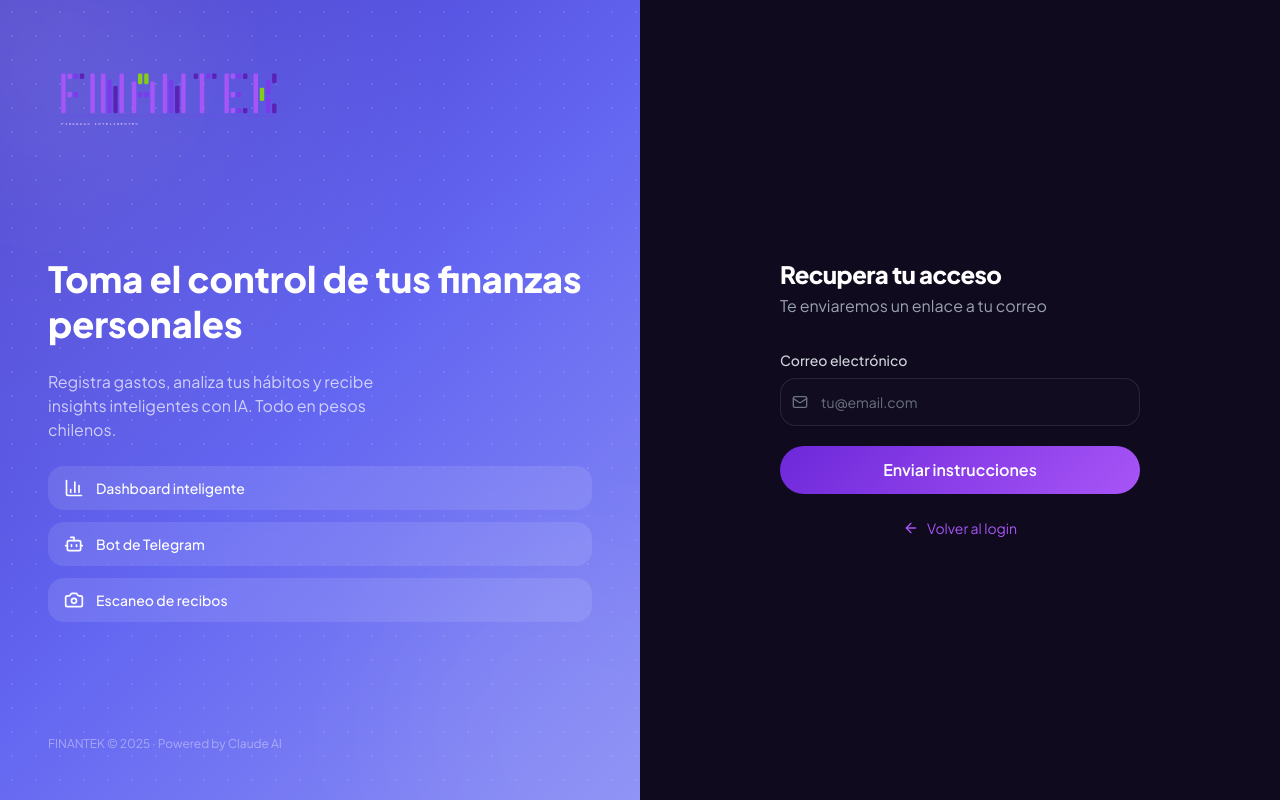
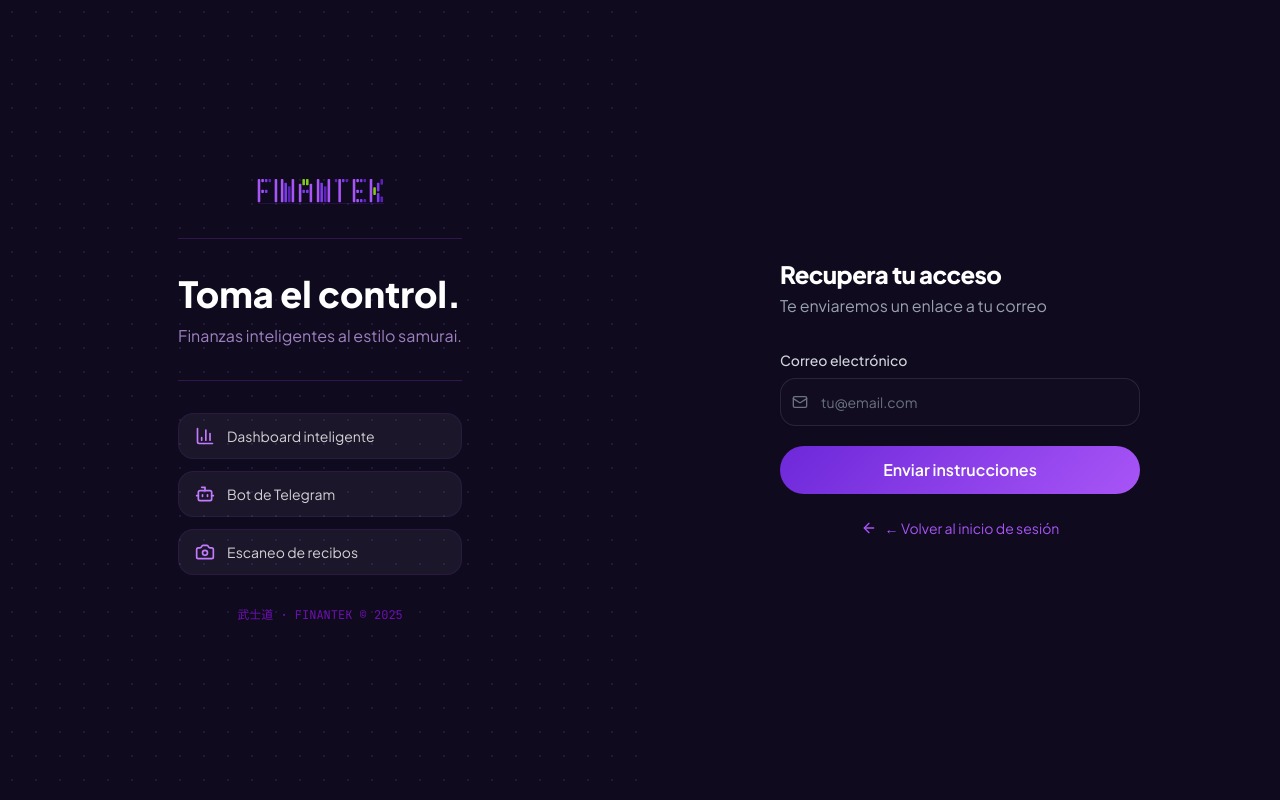
Before and after one commit to mjrossi-scafa/Finantek, a Next.js app: page /forgot-password in a window 1280 px wide. Built offline with nearby package versions, Linux system fonts and the light colour scheme; no server answers.

Commit message:
fix: panel izquierdo oscuro estilo app, forgot-password funcional

```diff
--- a/src/app/(auth)/forgot-password/page.tsx
+++ b/src/app/(auth)/forgot-password/page.tsx
@@ -20,7 +20,7 @@
     setLoading(true)
 
     const { error } = await supabase.auth.resetPasswordForEmail(email, {
-      redirectTo: process.env.NEXT_PUBLIC_APP_URL + '/reset-password'
+      redirectTo: `${process.env.NEXT_PUBLIC_APP_URL}/reset-password`
     })
 
     if (error) {
@@ -57,7 +57,6 @@
             className="inline-flex items-center gap-2 hover:text-violet-light transition-colors font-medium"
             style={{ color: '#A855F7' }}
           >
-            <ArrowLeft className="h-4 w-4" />
             Volver al login
           </Link>
         </div>
@@ -119,7 +118,7 @@
           style={{ color: '#A855F7' }}
         >
           <ArrowLeft className="h-4 w-4" />
-          Volver al login
+          ← Volver al inicio de sesión
         </Link>
       </div>
     </div>
--- a/src/app/(auth)/layout.tsx
+++ b/src/app/(auth)/layout.tsx
@@ -5,56 +5,58 @@
   return (
     <div className="min-h-screen flex">
       {/* Left side - branding */}
-      <div className="hidden lg:flex lg:w-1/2 gradient-primary text-white p-12 flex-col justify-between relative overflow-hidden">
-        {/* Patrón de puntos en el fondo */}
       <div
-          className="absolute inset-0"
+        className="hidden lg:flex lg:w-1/2 text-white p-12 flex-col justify-center relative overflow-hidden"
         style={{
-            backgroundImage: 'radial-gradient(circle, rgba(255,255,255,0.1) 1px, transparent 1px)',
+          backgroundColor: '#0F0A1E',
+          backgroundImage: 'radial-gradient(circle, rgba(139,92,246,0.15) 1px, transparent 1px)',
           backgroundSize: '24px 24px'
         }}
-        />
-
-        {/* Elementos decorativos existentes */}
-        <div className="absolute inset-0 bg-[radial-gradient(ellipse_at_top_left,rgba(255,255,255,0.12),transparent_50%)]" />
-        <div className="absolute -bottom-32 -right-32 w-96 h-96 bg-white/5 rounded-full blur-3xl" />
-        <div className="absolute -top-16 -left-16 w-64 h-64 bg-white/5 rounded-full blur-3xl" />
-
+      >
+        {/* Contenido centrado verticalmente */}
+        <div className="relative space-y-8 max-w-md mx-auto">
           {/* Logo */}
-        <div className="relative bg-transparent">
-          <FinantekLogo variant="full" />
+          <div className="flex justify-center">
+            <FinantekLogo variant="sidebar" />
           </div>
 
-        {/* Contenido principal */}
-        <div className="relative space-y-6">
-          <h2 className="text-4xl font-black text-white leading-tight">
-            Toma el control de tus finanzas personales
-          </h2>
-          <p className="text-base text-white/70 mt-3 max-w-sm">
-            Registra gastos, analiza tus hábitos y recibe insights inteligentes con IA. Todo en pesos chilenos.
+          {/* Separador */}
+          <hr className="border-purple-500/20" />
+
+          {/* Título y subtítulo */}
+          <div className="text-center space-y-2">
+            <h1 className="text-4xl font-black text-white leading-tight">
+              Toma el control.
+            </h1>
+            <p className="text-base text-purple-300/70 mt-2">
+              Finanzas inteligentes al estilo samurai.
             </p>
+          </div>
+
+          {/* Separador */}
+          <hr className="border-purple-500/20" />
 
           {/* Features como cards verticales */}
           <div className="space-y-3">
-            <div className="bg-white/10 backdrop-blur rounded-xl px-4 py-3 flex items-center gap-3">
-              <BarChart3 className="h-5 w-5 text-white" />
-              <span className="text-sm text-white font-medium">Dashboard inteligente</span>
+            <div className="bg-white/5 border border-purple-500/10 rounded-xl px-4 py-3 flex items-center gap-3">
+              <BarChart3 className="h-5 w-5 text-purple-400" />
+              <span className="text-sm text-white/80">Dashboard inteligente</span>
             </div>
-            <div className="bg-white/10 backdrop-blur rounded-xl px-4 py-3 flex items-center gap-3">
-              <Bot className="h-5 w-5 text-white" />
-              <span className="text-sm text-white font-medium">Bot de Telegram</span>
+            <div className="bg-white/5 border border-purple-500/10 rounded-xl px-4 py-3 flex items-center gap-3">
+              <Bot className="h-5 w-5 text-purple-400" />
+              <span className="text-sm text-white/80">Bot de Telegram</span>
             </div>
-            <div className="bg-white/10 backdrop-blur rounded-xl px-4 py-3 flex items-center gap-3">
-              <Camera className="h-5 w-5 text-white" />
-              <span className="text-sm text-white font-medium">Escaneo de recibos</span>
-            </div>
+            <div className="bg-white/5 border border-purple-500/10 rounded-xl px-4 py-3 flex items-center gap-3">
+              <Camera className="h-5 w-5 text-purple-400" />
+              <span className="text-sm text-white/80">Escaneo de recibos</span>
             </div>
           </div>
 
           {/* Footer */}
-        <p className="relative text-xs text-white/40">
-          FINANTEK © 2025 · Powered by Claude AI
+          <p className="text-center font-mono text-xs text-purple-800">
+            武士道 · FINANTEK © 2025
           </p>
+        </div>
       </div>
 
       {/* Right side - form */}
```
Lines whose indentation alone changed are shown as unchanged.
